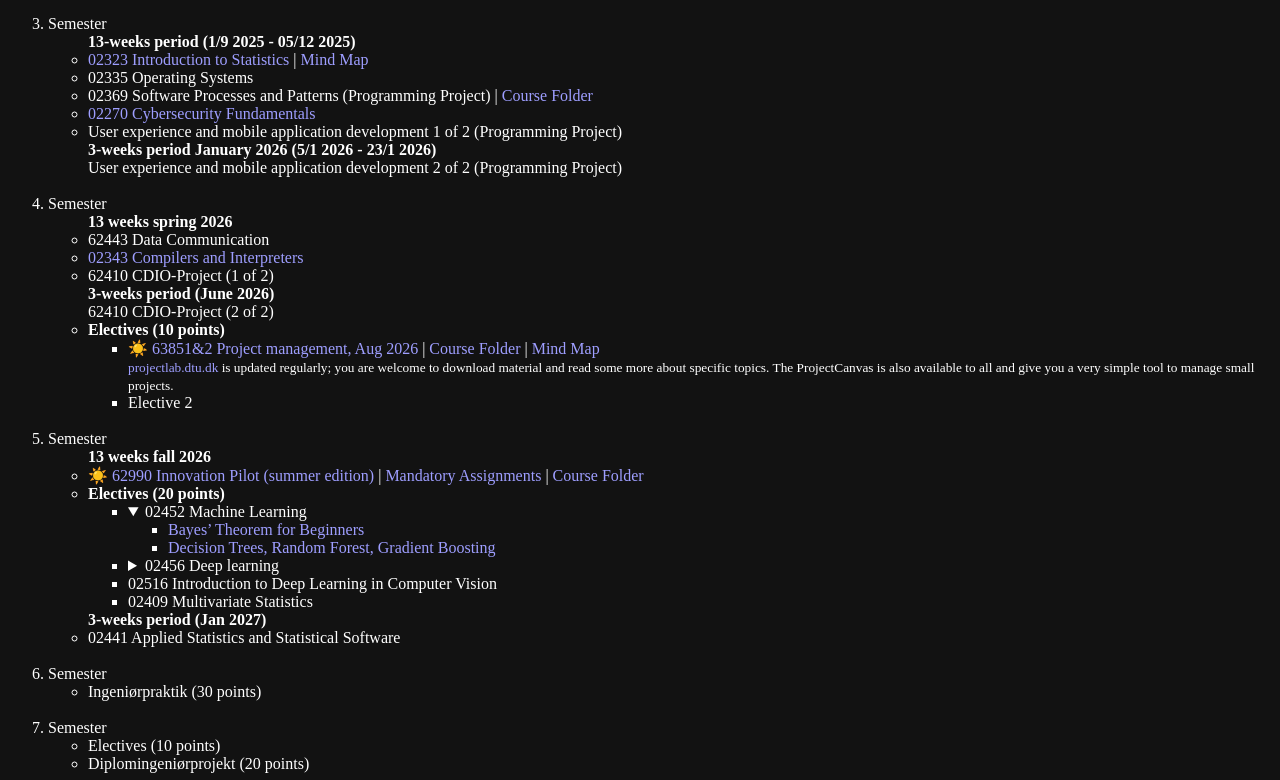
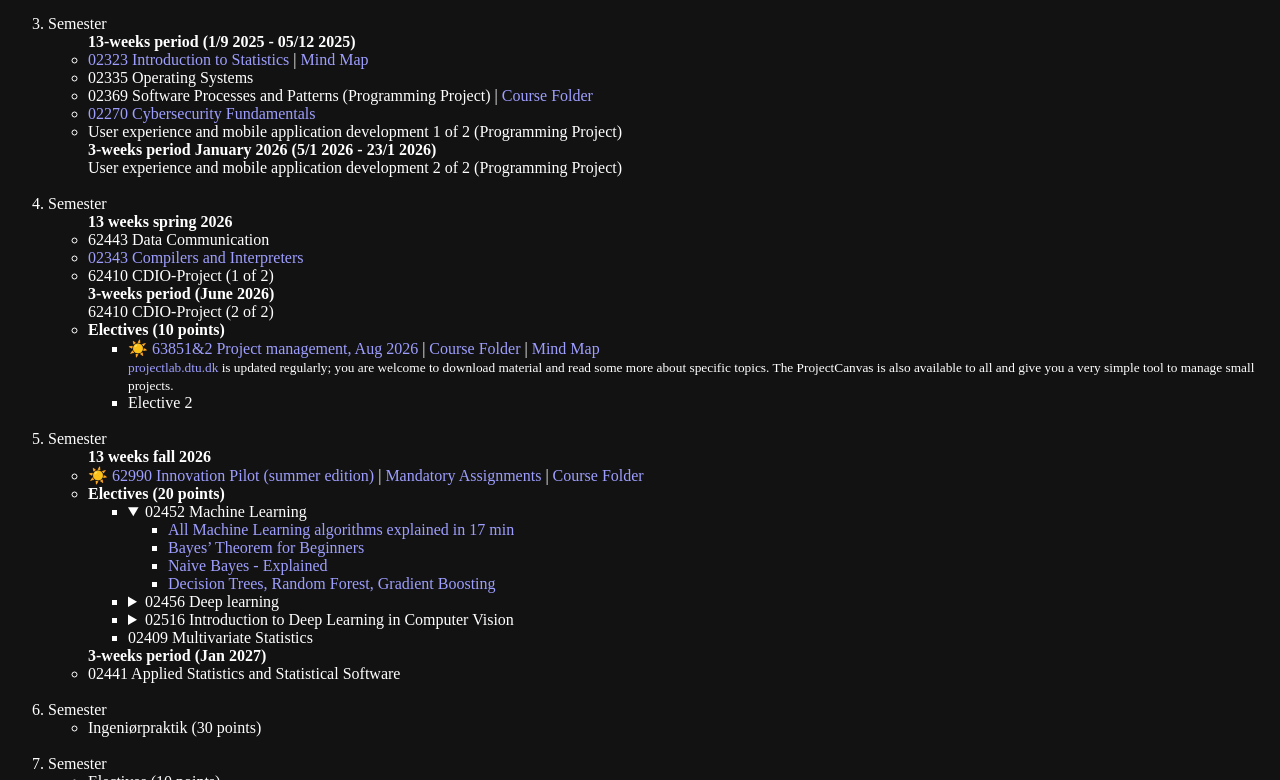
Before and after one commit to max-dtu/max-dtu.github.io, a plain HTML site: page index.html in a window 1280 px wide. Both pictures are taken after a click on the heading "02452 Machine Learning". Shown: the part 601-1381 px from the top of the page. Drawn offline with Linux system fonts and the light colour scheme.

Commit message:
Update index.html with new educational links
Added links to YouTube resources for Machine Learning and Deep Learning courses.

```diff
--- a/index.html
+++ b/index.html
@@ -236,8 +236,7 @@
                             <li> <a
                                     href="https://docs.google.com/document/d/1mCL_TJh30GByuuZdLDPKtIqhSZTrraW3bB1XMZ5ixHI">
                                     02322 Machine oriented programming (ASM & C) </a> </li>
-                            <li><a
-                                    href="https://docs.google.com/document/d/1iTJFyotE7uh0NHKX-uOZeikq0YJJY2h9X30nzsnAdFg">01922
+                            <li><a href="https://docs.google.com/document/d/1iTJFyotE7uh0NHKX-uOZeikq0YJJY2h9X30nzsnAdFg">01922
                                     Lineær Algebra og Modellering (LAM)</a></li>
                         </div>
                         <div>
@@ -309,7 +308,10 @@
                                     <details>
                                         <summary>02452 Machine Learning</summary>
                                         <ul>
+
+                                            <li><a href="https://www.youtube.com/watch?v=E0Hmnixke2g">All Machine Learning algorithms explained in 17 min</a></li>
                                             <li><a href="https://www.youtube.com/watch?v=uyF7q550XlA">Bayes’ Theorem for Beginners</a></li>
+                                            <li><a href="https://www.youtube.com/watch?v=Kstjz91Ks4U">Naive Bayes - Explained</a></li>
                                             <li><a href="https://www.youtube.com/@numiqo">Decision Trees, Random Forest, Gradient Boosting</a></li>
                                         </ul>
                                     </details>
@@ -349,8 +351,16 @@
                                 </details>
                                 </li>
 
+                                 <li>
+                                    <details>
+                                        <summary>02516 Introduction to Deep Learning in Computer Vision</summary>
+                                        <ul>
+                                            <li><a href="https://www.youtube.com/watch?v=JmATtG0yA5E&list=PLs8w1Cdi-zvalz9ltXmarqyeQ49wfKFqf&index=7">Stable Diffusion</a></li>
+                                        </ul>
+                                    </details>
 
-                                <li> 02516 Introduction to Deep Learning in Computer Vision </li>
+                                </li>
+
                                 <li> 02409 Multivariate Statistics </li>
                             </ul> </li>
 
```
